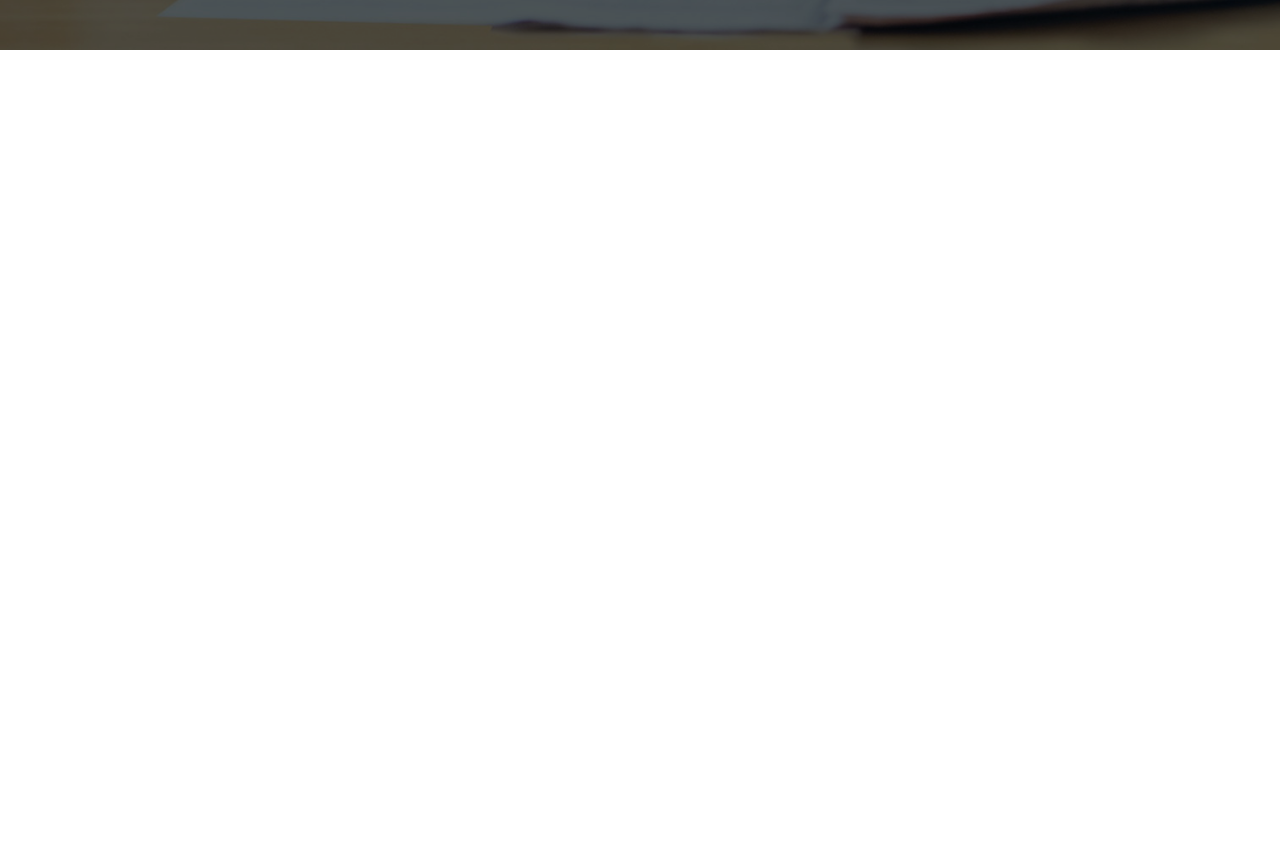
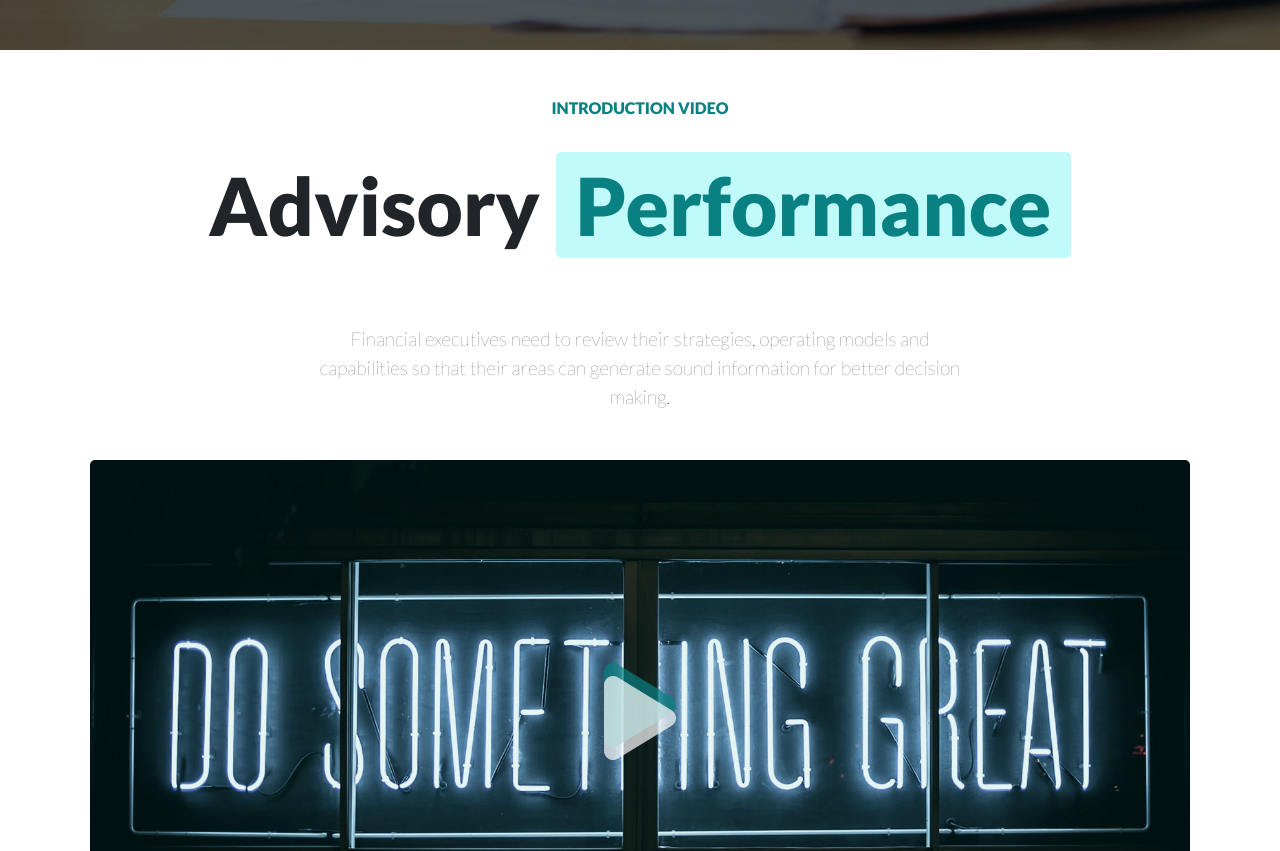
Before and after one commit to carmelopalumbo/proj-html-vuejs, a Vue app: page / in a window 1280 px wide. Shown: the part 900-1751 px from the top of the page. Before the commit the page ends 950 px from the top, so only its background shows below. Built offline with nearby package versions, Linux system fonts and the light colour scheme.

Commit message:
add-performance-component

```diff
--- a/src/components/partials/performance.vue
+++ b/src/components/partials/performance.vue
@@ -4,6 +4,79 @@ export default {
 };
 </script>
 
-<template></template>
+<template>
+  <div class="performance">
+    <div class="container h-100 d-flex justify-content-center flex-column">
+      <div class="row flex-column text-center mt-5">
+        <div class="col">
+          <h6 class="pb-2">INTRODUCTION VIDEO</h6>
+        </div>
+        <div class="col">
+          <h2 class="py-4">Advisory <strong>Performance</strong></h2>
+          <p class="my-5">
+            Financial executives need to review their strategies, operating
+            models and capabilities so that their areas can generate sound
+            information for better decision making.
+          </p>
+        </div>
+      </div>
+      <div class="row video text-center align-items-center">
+        <i class="fa-solid fa-play"></i>
+        <i class="fa-solid fa-play"></i>
+      </div>
+    </div>
+  </div>
+</template>
 
-<style></style>
+<style lang="scss" scoped>
+@use "../../style/partials/palette" as *;
+.performance {
+  height: 900px;
+  margin-bottom: 80px;
+  h6 {
+    color: $surfiegreen;
+    font-weight: 900;
+  }
+  p {
+    width: 60%;
+    margin: 0 auto;
+    font-weight: 100;
+    font-size: 1.2rem;
+  }
+  h2 {
+    font-size: 5rem;
+    font-weight: 900;
+    strong {
+      color: $surfiegreen;
+      background-color: lighten($surfiegreen, 60%);
+      padding: 5px 20px;
+      border-radius: 5px;
+    }
+  }
+
+  .video {
+    background-image: url("../../assets/img/video-1.jpg");
+    background-position: center;
+    background-size: cover;
+    width: 1100px;
+    height: 500px;
+    border-radius: 5px;
+    margin: 0 auto;
+    position: relative;
+    i {
+      font-size: 6rem;
+      opacity: (0.7);
+      cursor: pointer;
+      &:first-of-type {
+        color: $surfiegreen;
+      }
+      &:last-of-type {
+        color: $white;
+        position: absolute;
+        top: 210px;
+        left: 0;
+      }
+    }
+  }
+}
+</style>
```
